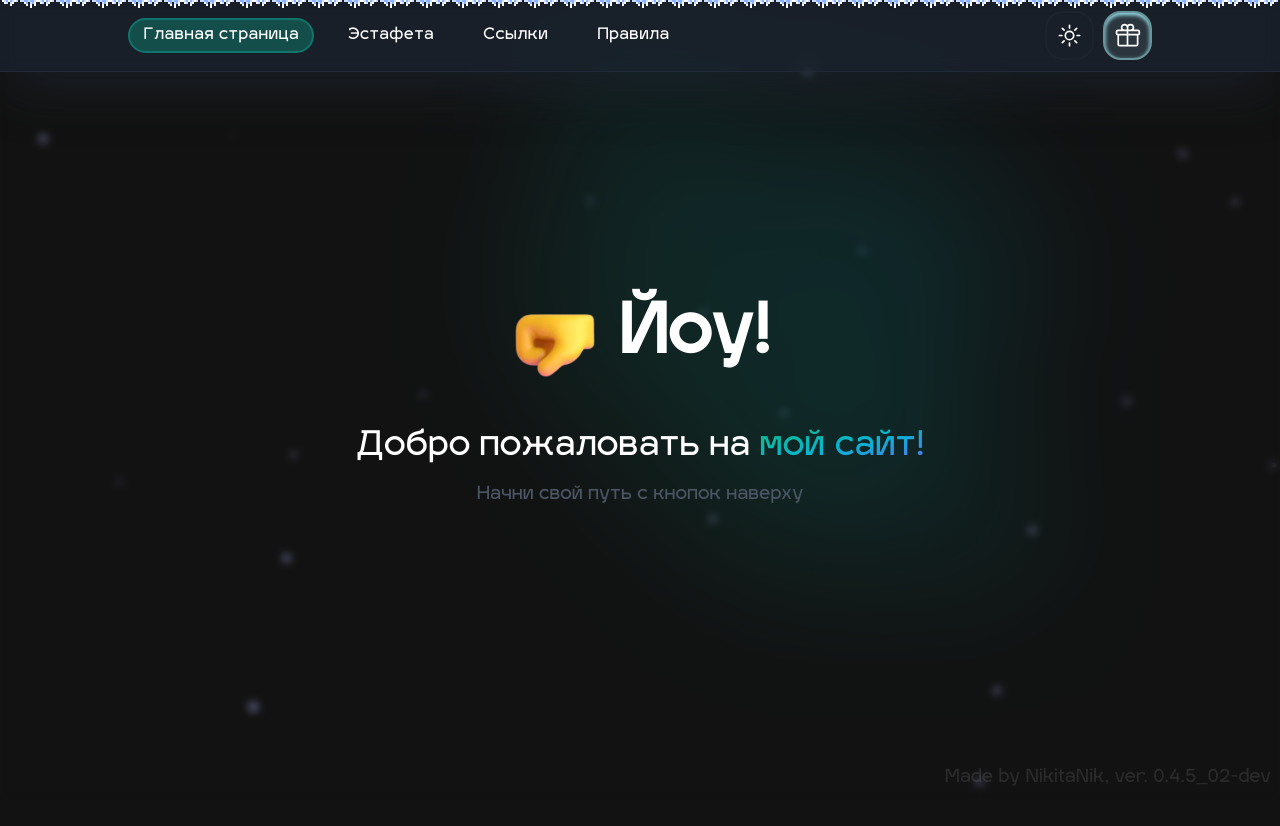
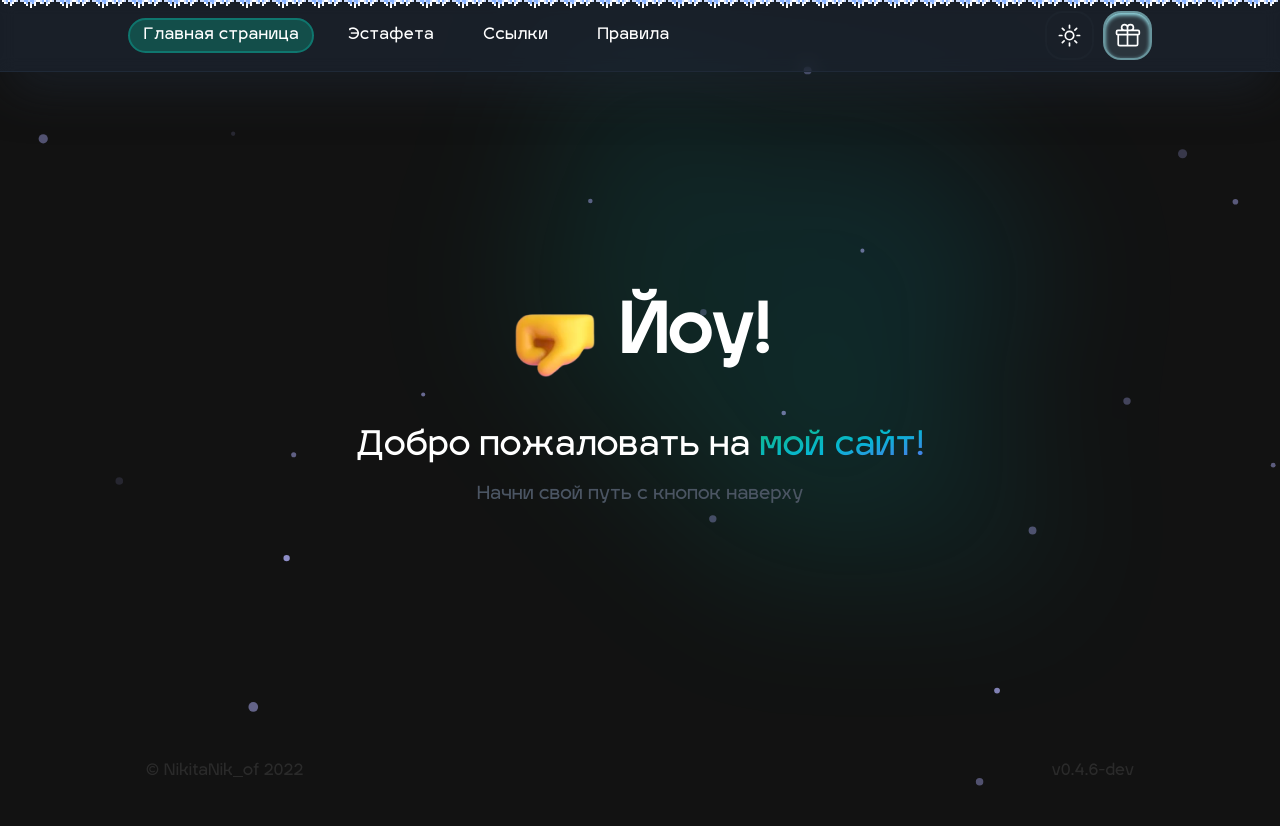
Before and after one commit to NikitaNik-of/nnof-site, a Next.js app: page / in a window 1280 px wide. Shown: the top 826 px of the page. Built offline with nearby package versions, Linux system fonts and the light colour scheme.

Commit message:
v0.4.6 | Footer update

```diff
--- a/api/settings.json
+++ b/api/settings.json
@@ -1,5 +1,5 @@
 {
     "isSnow": true,
     "defaultTheme": "dark",
-    "version": "0.4.5_02-dev"
+    "version": "0.4.6-dev"
 }
--- /dev/null
+++ b/components/Footer.jsx
@@ -0,0 +1,35 @@
+import React from 'react'
+import { useRouter } from "next/router";
+import { useState } from 'react';
+import Link from 'next/link';
+
+const Footer = ( {version} ) => {
+  const curPage = useRouter().pathname
+  const cl = "transition-all hover:text-gray-800 hover:bg-gray-200 dark:hover:text-gray-300 dark:hover:bg-gray-800 py-1 rounded-2xl"
+  return (
+    <div className='flex justify-center '>
+      <div className={((curPage === "/" ) ? "absolute bottom-0 opacity-10 " : " border border-transparent border-t-gray-400/70 dark:border-t-gray-600/70") + ' hidden lg:flex max-w-7xl w-4/5 text-sm visible z-50 mx-auto p-4 justify-between items-center'}>
+        <div className=''>{"© NikitaNik_of 2022"}</div>
+        <div className={((curPage === "/" ) ? "hidden" : "") + ' flex space-x-2 text-[14px]'}>
+          <a href="https://github.com/NikitaNik-of/nnof-site" className={cl + " px-4"}>Исходный код</a>
+          <Link href="/links" className={cl + " px-4"}>Ccылки</Link>
+          <a href='https://www.twitch.tv/nikitanik_of/' className={cl + " px-4"}>Прямой эфир</a>
+        </div>
+        <div className=''>{"v" + version}</div>
+      </div>
+      <div className={((curPage === "/" ) ? "absolute bottom-0 opacity-10 " : " border border-transparent border-t-gray-400/70 dark:border-t-gray-600/70") + ' flex flex-col lg:hidden w-11/12 text-sm visible z-50 mx-auto p-4 justify-between items-center'}>
+        <div className={((curPage === "/" ) ? "hidden" : "") + ' flex space-x-1 text-[12px] items-center text-center'}>
+          <a href="https://github.com/NikitaNik-of/nnof-site" className={cl + " px-2"}>Исходный код</a>
+          <Link href="/links" className={cl + " px-2"}>Ccылки</Link>
+          <a href='https://www.twitch.tv/nikitanik_of/' className={cl + " px-2"}>Прямой эфир</a>
+        </div>
+        <div className='flex justify-between space-x-2 mt-2 text-[14px]'>
+          <div className=''>{"© NikitaNik_of 2022"}</div>
+          <div className=''>{"v" + version}</div>
+        </div>
+      </div>
+    </div>
+  )
+}
+
+export default Footer
--- a/components/Intro.jsx
+++ b/components/Intro.jsx
@@ -5,7 +5,7 @@ import pooound from '../public/images/fist.webp'
 
 const Intro = () => {
   return (
-    <div className='flex flex-col justify-center text-center items-center h-screen backdrop-blur-sm'>
+    <div className='flex flex-col justify-center text-center items-center h-screen w-screen'>
       <div className="flex justify-center text-center transition-all space-x-4 items-center mb-8 overflow-visible">
         <SlideUp className="flex overflow-visible" pauseFor={0}>
           <Image alt="" unoptimized src={pooound} height={90} width={90} placeholder="blur" className=" overflow-visible"/>
--- a/components/UI/MenuModal.jsx
+++ b/components/UI/MenuModal.jsx
@@ -76,7 +76,12 @@ const MenuModal = ({isVisible, setIsVisible}) => {
                   ))}
               </Dialog.Panel>
             </Transition.Child>
-            <div className='absolute bottom-2 right-2 opacity-10'>{"Made by NikitaNik, ver. " + settings.version}</div>
+            <div className='flex justify-center'>
+              <div className='absolute bottom-2 opacity-20 flex justify-between w-11/12'>
+                <div>{"© NikitaNik_of 2022"}</div>
+                <div>{"v" + settings.version}</div>
+              </div>
+            </div>
           </div>
         </Transition.Child>
       </Dialog>
--- a/pages/_app.js
+++ b/pages/_app.js
@@ -10,6 +10,7 @@ import NavBar from '../components/NavBar';
 import { useState } from 'react';
 import { useEffect } from 'react';
 import { hasCookie, getCookie, setCookie } from 'cookies-next';
+import Footer from '../components/Footer';
 
 
 Router.events.on('routeChangeStart', () => {
@@ -37,6 +38,7 @@ function MyApp({ Component, pageProps }) {
       {(settings.isSnow) ? <Snow stateSnow={stateSnow}/> : null}
       <NavBar stateSnow={stateSnow} setStateSnow={setStateSnow}/>
       <Component {...pageProps} />
+      <Footer version={settings.version}/>
     </ThemeProvider>
   )
 }
--- a/pages/index.js
+++ b/pages/index.js
@@ -26,14 +26,13 @@ export default function Home() {
       <Head>
         <title>Главная страница</title>
       </Head>
-      <FadeIn pauseFor={1000} className="absolute z-0 h-screen w-screen flex flex-col justify-center">
+      <FadeIn pauseFor={1000} className="absolute -z-30 h-screen w-screen flex flex-col justify-center">
         <div className="flex justify-center lg:pb-32 lg:pl-64">
           <Image alt="" src={themePick()} height={800} width={800}  className="-z-20 blur-lg "/>
         </div>
       </FadeIn>
       <Intro/>
       <Layout/>
-      <div className='opacity-0 lg:opacity-10 absolute bottom-2 right-2'>{"Made by NikitaNik, ver. " + settings.version}</div>
     </div>
   );
 }
```
